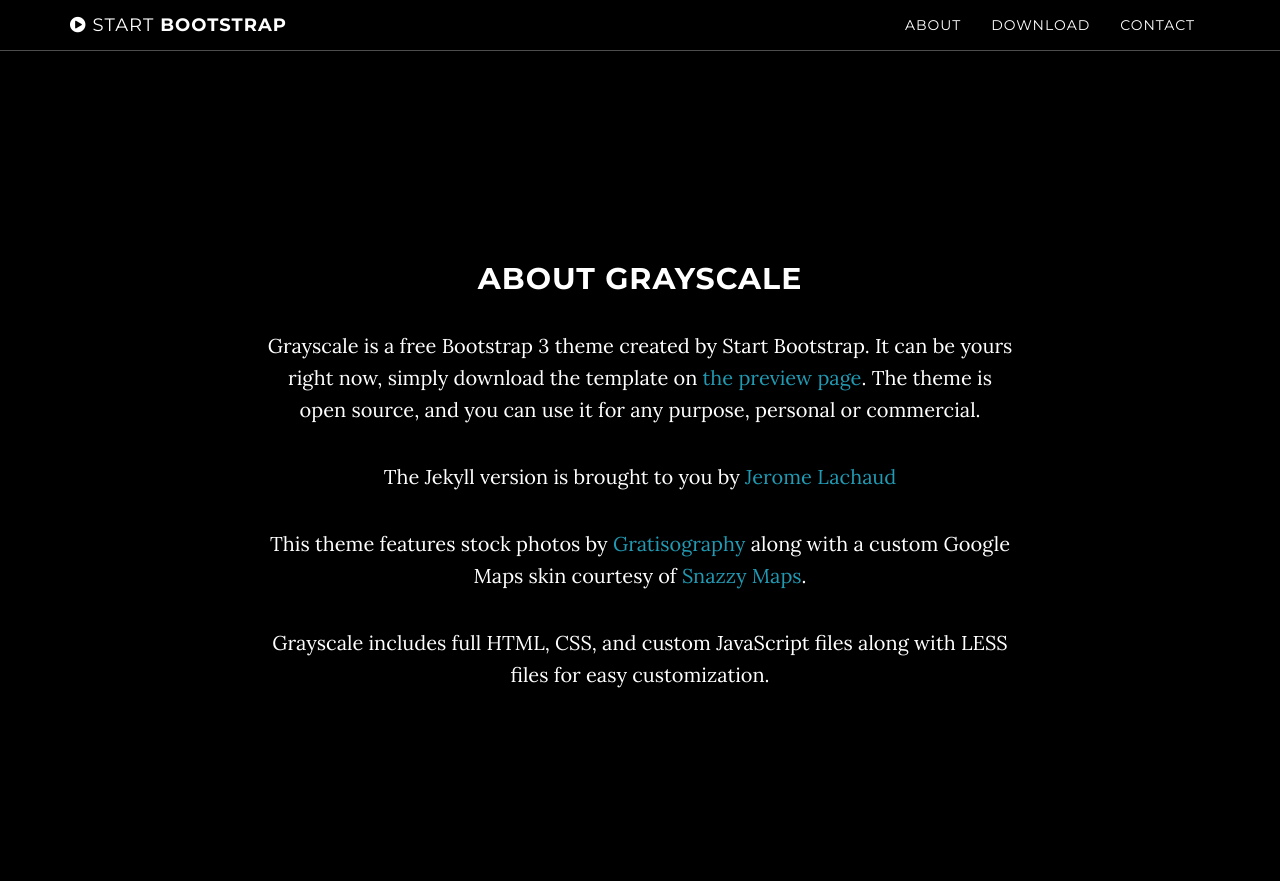
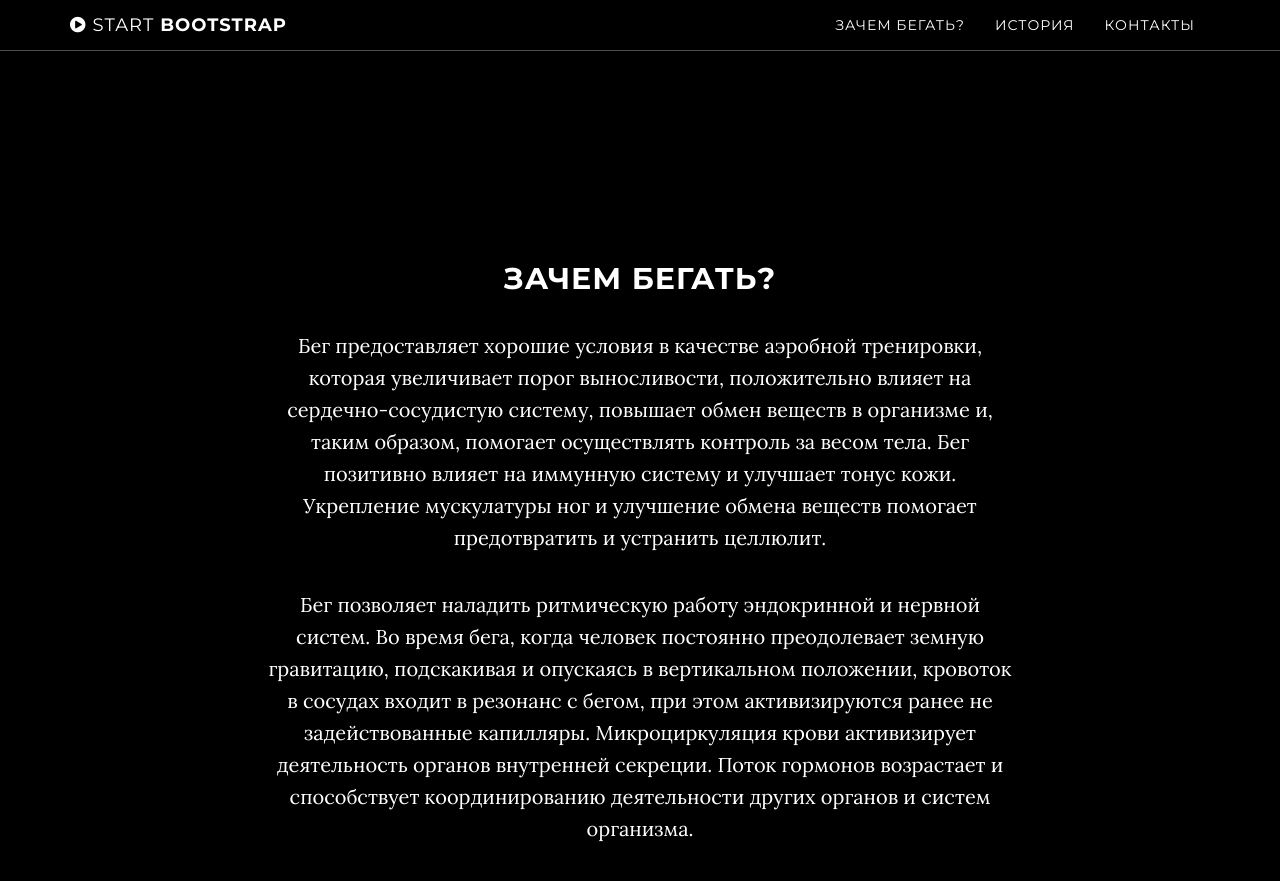
Before and after one commit to forest-club/forest-club.github.io, a Jekyll site: the page built from index.html, in a window 1280 px wide and 900 px high, scrolled down 838 px. Shown: the top 881 px of the window. Built offline with Jekyll 4.4.1, drawn with Linux system fonts in a browser that asks for light colours; some of the changed text lies outside the part shown.

Commit message:
Added runner text

```diff
--- a/_config.yml
+++ b/_config.yml
@@ -1,8 +1,8 @@
 # Site settings
-title: Grayscale
-email: your-email@domain.com
-url: https://example.github.io
-description: "Write an awesome description for your new site here. You can edit this line in _config.yml. It will appear in your document head meta (for Google search results) and in your feed.xml site description."
+title: Добро пожаловать в Forest
+email: e.dubskiy@gmail.com
+url: https://forest-club.github.io
+description: "Бег — один из способов передвижения (локомоции) человека и животных; отличается наличием так называемой «фазы полёта» и осуществляется в результате сложной координированной деятельности скелетных мышц и конечностей."
 
 # Color settings (hex-codes without the leading hash-tag)
 color:
@@ -10,20 +10,14 @@ color:
   links: '#219ab3'
 
 # Footer settings
-footer: Your Website
+footer: Forest
 
 # Social networks usernames (many more available: google-plus, flickr, dribbble, pinterest, instagram, tumblr, linkedin, etc.)
 social:
   - title: twitter
-    url: https://twitter.com/SBootstrap
-  - title: facebook
-    url:
-  - title: stack-overflow
-    url: http://stackoverflow.com/questions/tagged/jekyll
-  - title: bitbucket
-    url: http://bitbucket.org/jekyll
+    url: https://twitter.com/edubskiy
   - title: github
-    url: https://github.com/IronSummitMedia/startbootstrap
+    url: https://github.com/edubskiy
 
 # Build settings
 markdown: kramdown
--- a/_includes/about.html
+++ b/_includes/about.html
@@ -2,11 +2,9 @@
     <section id="about" class="container content-section text-center">
         <div class="row">
             <div class="col-lg-8 col-lg-offset-2">
-                <h2>About Grayscale</h2>
-                <p>Grayscale is a free Bootstrap 3 theme created by Start Bootstrap. It can be yours right now, simply download the template on <a href="http://startbootstrap.com/template-overviews/grayscale/">the preview page</a>. The theme is open source, and you can use it for any purpose, personal or commercial.</p>
-                <p>The Jekyll version is brought to you by <a href="https://github.com/jeromelachaud">Jerome Lachaud</a></p>
-                <p>This theme features stock photos by <a href="http://gratisography.com/">Gratisography</a> along with a custom Google Maps skin courtesy of <a href="http://snazzymaps.com/">Snazzy Maps</a>.</p>
-                <p>Grayscale includes full HTML, CSS, and custom JavaScript files along with LESS files for easy customization.</p>
+                <h2>Зачем бегать?</h2>
+                <p>Бег предоставляет хорошие условия в качестве аэробной тренировки, которая увеличивает порог выносливости, положительно влияет на сердечно-сосудистую систему, повышает обмен веществ в организме и, таким образом, помогает осуществлять контроль за весом тела. Бег позитивно влияет на иммунную систему и улучшает тонус кожи. Укрепление мускулатуры ног и улучшение обмена веществ помогает предотвратить и устранить целлюлит.</p>
+                <p>Бег позволяет наладить ритмическую работу эндокринной и нервной систем. Во время бега, когда человек постоянно преодолевает земную гравитацию, подскакивая и опускаясь в вертикальном положении, кровоток в сосудах входит в резонанс с бегом, при этом активизируются ранее не задействованные капилляры. Микроциркуляция крови активизирует деятельность органов внутренней секреции. Поток гормонов возрастает и способствует координированию деятельности других органов и систем организма.</a></p>
             </div>
         </div>
     </section>
--- a/_includes/download.html
+++ b/_includes/download.html
@@ -3,9 +3,8 @@
         <div class="download-section">
             <div class="container">
                 <div class="col-lg-8 col-lg-offset-2">
-                    <h2>Download Grayscale</h2>
-                    <p>You can download Grayscale for free on the preview page at Start Bootstrap.</p>
-                    <a href="http://startbootstrap.com/template-overviews/grayscale/" class="btn btn-default btn-lg">Visit Download Page</a>
+                    <h2>История</h2>
+                    <p>Первые олимпийские состязания, проходившие до н. э. , проводились только по бегу. По преданию первые олимпийские игры были организованы Гераклом в 1210 до н. э. С 776 г. до н. э. велись записи об играх олимпиад, которые проводились только по бегу на один стадий (192 м). В 724 до н. э. добавились состязания на две стадии. В 720 до н. э. добавлен бег на семь стадий и в пример победителю атлеты стали соревноваться обнажёнными. Этому способствовала культура общества, превозносившая загорелые атлетические тела. На игры не допускались женщины в детородном возрасте, в беге состязались только мужчины.</p>
                 </div>
             </div>
         </div>
--- a/_includes/nav.html
+++ b/_includes/nav.html
@@ -18,13 +18,13 @@
                         <a href="#page-top"></a>
                     </li>
                     <li>
-                        <a class="page-scroll" href="#about">About</a>
+                        <a class="page-scroll" href="#about">Зачем бегать?</a>
                     </li>
                     <li>
-                        <a class="page-scroll" href="#download">Download</a>
+                        <a class="page-scroll" href="#download">История</a>
                     </li>
                     <li>
-                        <a class="page-scroll" href="#contact">Contact</a>
+                        <a class="page-scroll" href="#contact">Контакты</a>
                     </li>
                 </ul>
             </div>
```
